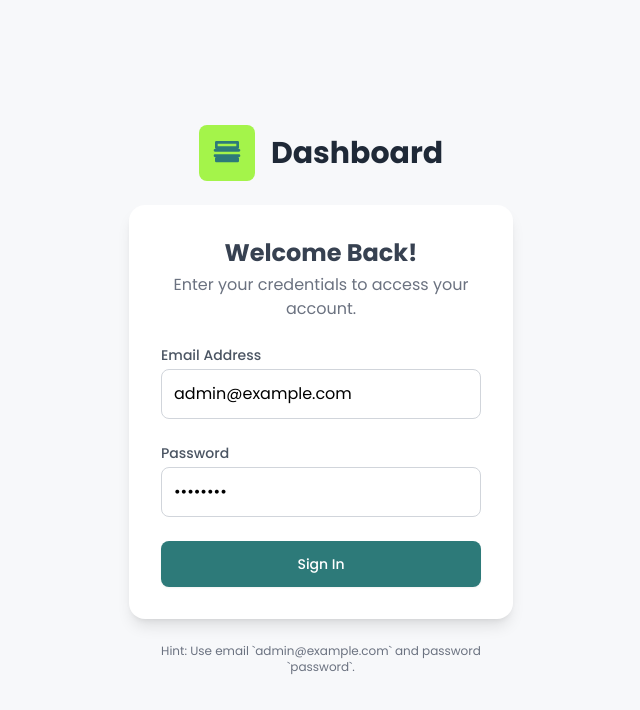
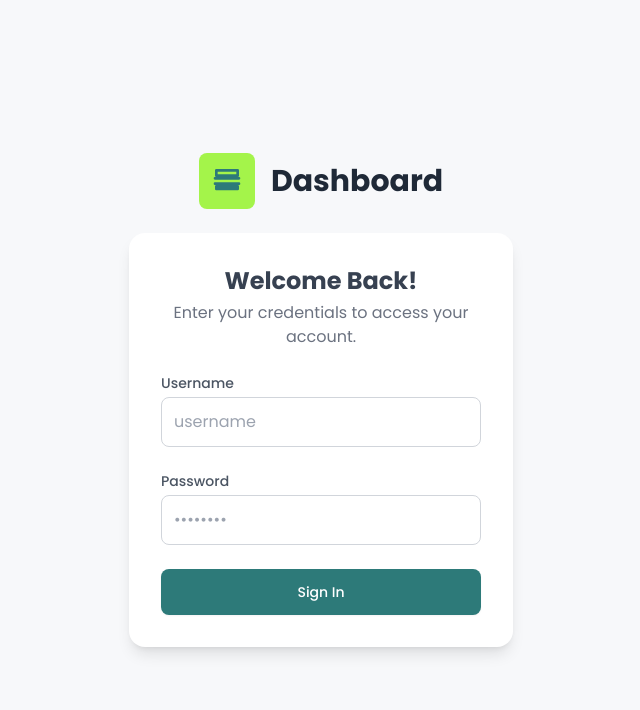
Before and after one commit to KesavGopan10/dashboard, a React (Vite) app: page / in a window 1280 px wide. Shown: the top 710 px of the page, without its empty margins (319-959 px from the left). Built offline with nearby package versions, Linux system fonts and the light colour scheme; no server answers.

Commit message:
`Update login functionality to use username instead of email`

```diff
--- a/api/mockApi.ts
+++ b/api/mockApi.ts
@@ -60,12 +60,12 @@ const mockApiRequest = <T>(data: T, shouldFail = false): Promise<T> => {
 
 // --- AUTH ---
 export const login = async (
-  email: string,
+  name: string,
   password: string
 ): Promise<{ user: User; token: string }> => {
   const data = await apiRequest("/auth/login", {
     method: "POST",
-    body: JSON.stringify({ email, password }),
+    body: JSON.stringify({ name, password }),
   });
   return {
     user: data.user,
--- a/contexts/AppContext.tsx
+++ b/contexts/AppContext.tsx
@@ -51,8 +51,8 @@ export const AppProvider: React.FC<{ children: React.ReactNode }> = ({ children
     setIsLoading(false);
   }, [logout]);
 
-  const login = async (email: string, password: string) => {
-    const { token: authToken } = await apiLogin(email, password);
+  const login = async (name: string, password: string) => {
+    const { token: authToken } = await apiLogin(name, password);
     sessionStorage.setItem('authToken', authToken);
     setToken(authToken);
     setIsAuthenticated(true);
--- a/pages/LoginPage.tsx
+++ b/pages/LoginPage.tsx
@@ -4,8 +4,8 @@ import { DashboardIcon } from '../components/icons';
 import LoadingSpinner from '../components/LoadingSpinner';
 
 const LoginPage: React.FC = () => {
-  const [email, setEmail] = useState('admin@example.com');
-  const [password, setPassword] = useState('password');
+  const [username, setUsername] = useState('');
+  const [password, setPassword] = useState('');
   const [error, setError] = useState('');
   const [isSubmitting, setIsSubmitting] = useState(false);
 
@@ -16,7 +16,7 @@ const LoginPage: React.FC = () => {
     setError('');
     setIsSubmitting(true);
     try {
-      await login(email, password);
+      await login(username, password);
       // On successful login, the App component will automatically redirect
     } catch (err: any) {
       setError(err.message || 'An unknown error occurred.');
@@ -41,15 +41,15 @@ const LoginPage: React.FC = () => {
 
           <form onSubmit={handleSubmit} className="space-y-6">
             <div>
-              <label htmlFor="email" className="block text-sm font-medium text-gray-600 mb-1">Email Address</label>
+              <label htmlFor="username" className="block text-sm font-medium text-gray-600 mb-1">Username</label>
               <input
-                id="email"
-                type="email"
-                value={email}
-                onChange={(e) => setEmail(e.target.value)}
+                id="username"
+                type="text"
+                value={username}
+                onChange={(e) => setUsername(e.target.value)}
                 required
                 className="w-full p-3 border border-gray-300 rounded-lg focus:ring-2 focus:ring-[#2D7A79] focus:outline-none"
-                placeholder="you@example.com"
+                placeholder="username"
               />
             </div>
             <div>
@@ -76,9 +76,6 @@ const LoginPage: React.FC = () => {
             </div>
           </form>
         </div>
-        <p className="text-center text-xs text-gray-500 mt-6">
-          Hint: Use email `admin@example.com` and password `password`.
-        </p>
       </div>
     </div>
   );
```
